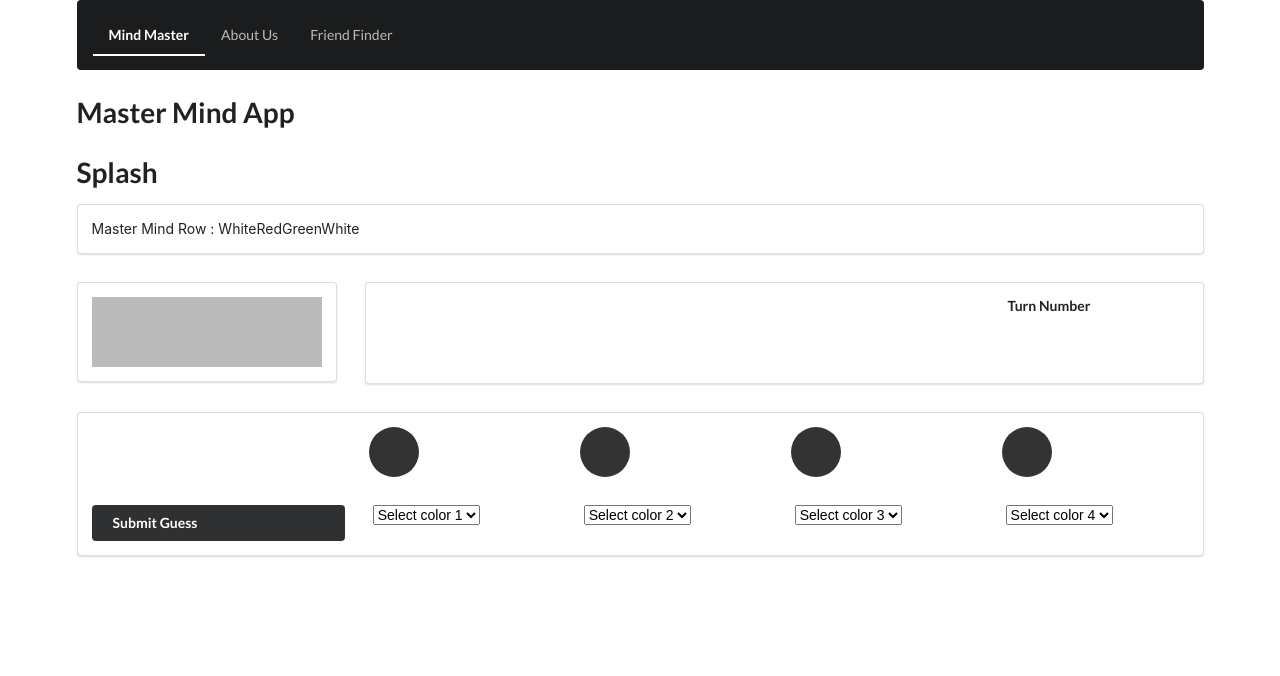
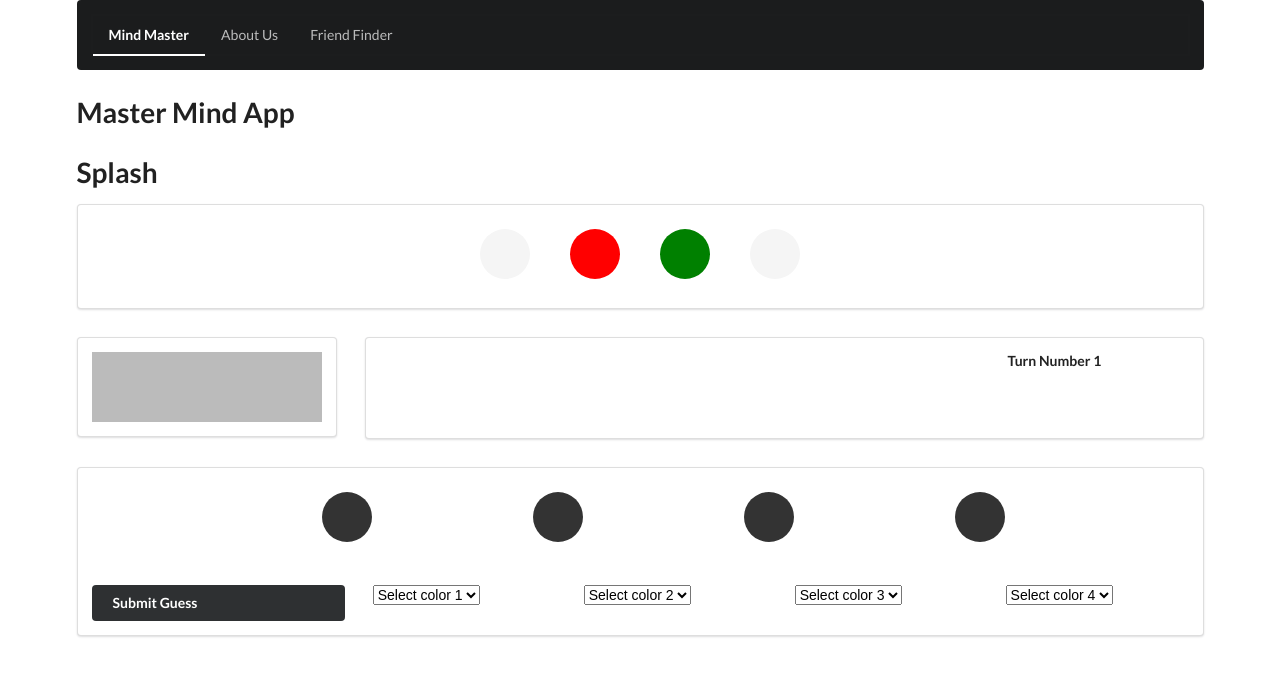
Before and after one commit to dustatron/react-master-mind, a React (Create React App) app: page / in a window 1280 px wide. Both pictures are taken after a click on the button "Submit Guess". Shown: the top 676 px of the page. Built offline with nearby package versions, Linux system fonts and the light colour scheme.

Commit message:
add black and white peg logic.

```diff
--- a/src/components/Game/GameBoard.js
+++ b/src/components/Game/GameBoard.js
@@ -20,7 +20,7 @@ class GameBoard extends React.Component {
     const newMasterSequence = [ 1, 1, 1, 1 ].map((color) => {
       return Math.floor(Math.random() * 5);
     });
-    console.log(newMasterSequence);
+
     const newMasterSequenceColors = newMasterSequence.map((colorNumber) => {
       return colorArr[colorNumber];
     });
@@ -28,9 +28,27 @@ class GameBoard extends React.Component {
   };
 
   handleAddingGuessToBoard = (newGuess) => {
-    const newGuessSequence = this.state.turns.concat(newGuess);
+    const newGuessArr = Object.values(newGuess).slice(0, 4);
+
+    //check for matching colors. return new array of white and black.
+    const result = newGuessArr.map((color, index) => {
+      if (this.state.masterSequence.includes(color) && this.state.masterSequence[index] === color) {
+        return "Black";
+      } else if (this.state.masterSequence.includes(color) && this.state.masterSequence[index] != color) {
+        return "White";
+      } else {
+        return "";
+      }
+    });
+
+    //make turn object
+    const newTurn = { turn: newGuess, clue: result };
+
+    //copy turn state and add new turn object array
+    const newGuessSequence = this.state.turns.concat(newTurn);
+
+    //add turn object to state.
     this.setState({ turns: newGuessSequence });
-    console.log(this.state.turns);
   };
 
   render() {
@@ -45,18 +63,18 @@ class GameBoard extends React.Component {
             </div>
           </div>
 
-          {this.state.turns.map((thisTurn, index) => {
+          {this.state.turns.reverse().map((thisTurn, index) => {
             return (
               <Turn
-                // clueOne={thisTurn.clue[0]}
-                // clueTwo={thisTurn.clue[1]}
-                // clueThree={thisTurn.clue[2]}
-                // clueFour={thisTurn.clue[3]}
-                colorOne={thisTurn.colorOne}
-                colorTwo={thisTurn.colorTwo}
-                colorThree={thisTurn.colorThree}
-                colorFour={thisTurn.colorFour}
-                // turnNumber={thisTurn.turn}
+                clueOne={thisTurn.clue[0]}
+                clueTwo={thisTurn.clue[1]}
+                clueThree={thisTurn.clue[2]}
+                clueFour={thisTurn.clue[3]}
+                colorOne={thisTurn.turn.colorOne}
+                colorTwo={thisTurn.turn.colorTwo}
+                colorThree={thisTurn.turn.colorThree}
+                colorFour={thisTurn.turn.colorFour}
+                turnNumber={index + 1}
                 key={thisTurn.guessId}
               />
             );
--- a/src/components/Game/GuessTemplate.js
+++ b/src/components/Game/GuessTemplate.js
@@ -16,7 +16,7 @@ function GuessTemplate(props) {
           <div className={"colored-pin pin-" + props.colorFour} />
         </div>
         <div className="three wide column">
-          <h5> Turn Number {props.turn} </h5>
+          <h5> Turn Number {props.turnNumber} </h5>
         </div>
       </div>
     </div>
--- a/src/components/Game/MakeGuess.js
+++ b/src/components/Game/MakeGuess.js
@@ -39,14 +39,14 @@ function MakeGuess(props) {
           <div className="row">
             <div className="four wide column">
               <div className="fluid ui vertical buttons">
-                <button type="submit" class="ui secondary button">
+                <button type="submit" className="ui secondary button">
                   Submit Guess
                 </button>
               </div>
             </div>
             <div className="three wide column">
               <select className="color-one" id="Color-two" name="one">
-                <option value="" disabled selected>
+                <option disabled selected>
                   Select color 1
                 </option>
                 <option value="Red">Red</option>
@@ -59,7 +59,7 @@ function MakeGuess(props) {
             </div>
             <div className="three wide column">
               <select className="color-one" id="Color-one" name="two">
-                <option value="" disabled selected>
+                <option disabled selected>
                   Select color 2
                 </option>
                 <option value="Red">Red</option>
@@ -72,7 +72,7 @@ function MakeGuess(props) {
             </div>
             <div className="three wide column">
               <select className="color-one" id="Color-one" name="three">
-                <option value="" disabled selected>
+                <option disabled selected>
                   Select color 3
                 </option>
                 <option value="Red">Red</option>
@@ -85,7 +85,7 @@ function MakeGuess(props) {
             </div>
             <div className="three wide column">
               <select className="color-four" id="Color-one" name="four">
-                <option value="" disabled selected>
+                <option disabled selected>
                   Select color 4
                 </option>
                 <option value="Red">Red</option>
--- a/src/components/Game/MasterMindRow.js
+++ b/src/components/Game/MasterMindRow.js
@@ -1,6 +1,10 @@
 import React from "react";
 
 function MasterMindRow(props) {
-  return <div>Master Mind Row : {props.sequence}</div>;
+  return (
+    <div className="master-sequence">
+      {props.sequence.map((color) => <div className={"colored-pin pin-" + color} />)}
+    </div>
+  );
 }
 export default MasterMindRow;
--- a/src/components/Game/PegsTemplate.js
+++ b/src/components/Game/PegsTemplate.js
@@ -3,10 +3,10 @@ import React from "react";
 function Pegs(props) {
   return (
     <div className="peg-box">
-      <div className={"peg " + props.pegOne} />
-      <div className={"peg " + props.pegTwo} />
-      <div className={"peg " + props.pegThree} />
-      <div className={"peg " + props.pegFour} />
+      <div className={"peg pin-" + props.pegOne} />
+      <div className={"peg pin-" + props.pegTwo} />
+      <div className={"peg pin-" + props.pegThree} />
+      <div className={"peg pin-" + props.pegFour} />
     </div>
   );
 }
--- a/src/components/Game/Turn.js
+++ b/src/components/Game/Turn.js
@@ -7,8 +7,8 @@ function Turn(props) {
     <div className="row">
       <div className="four wide column">
         <div className="ui segment">
-          {/* <Pegs pegOne={props.clueOne} pegTwo={props.clueTwo} pegThree={props.clueThree} pegFour={props.clueFour} /> */}
-          <Pegs />
+          <Pegs pegOne={props.clueOne} pegTwo={props.clueTwo} pegThree={props.clueThree} pegFour={props.clueFour} />
+          {/* <Pegs /> */}
         </div>
       </div>
       <div className="twelve wide column">
@@ -19,6 +19,7 @@ function Turn(props) {
             colorTwo={props.colorTwo}
             colorThree={props.colorThree}
             colorFour={props.colorFour}
+            turnNumber={props.turnNumber}
           />
         </div>
       </div>
--- a/src/components/Game/game.css
+++ b/src/components/Game/game.css
@@ -5,6 +5,11 @@
   grid-template-areas: "header  header  header" "sidebar content content" "footer  footer  footer";
   background-color: #fff;
   color: #444;
+}
+
+.master-sequence {
+  position: relative;
+  text-align: center;
 }
 
 .guess {
@@ -36,11 +41,12 @@
 }
 
 .colored-pin {
-  content: attr("");
+  content: attr(" ");
   height: 50px;
   width: 50px;
   border-radius: 50%;
-  margin: auto;
+  display: inline-block;
+  margin: 10px 20px;
 }
 
 .pin-grey {
```
